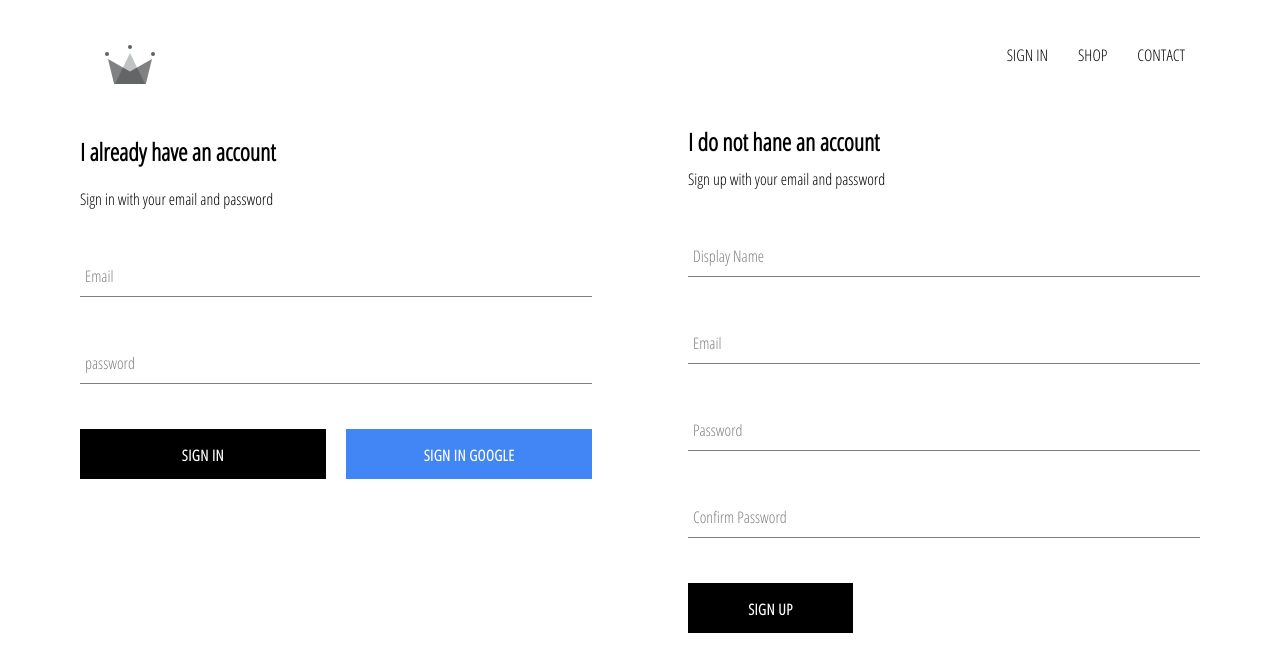
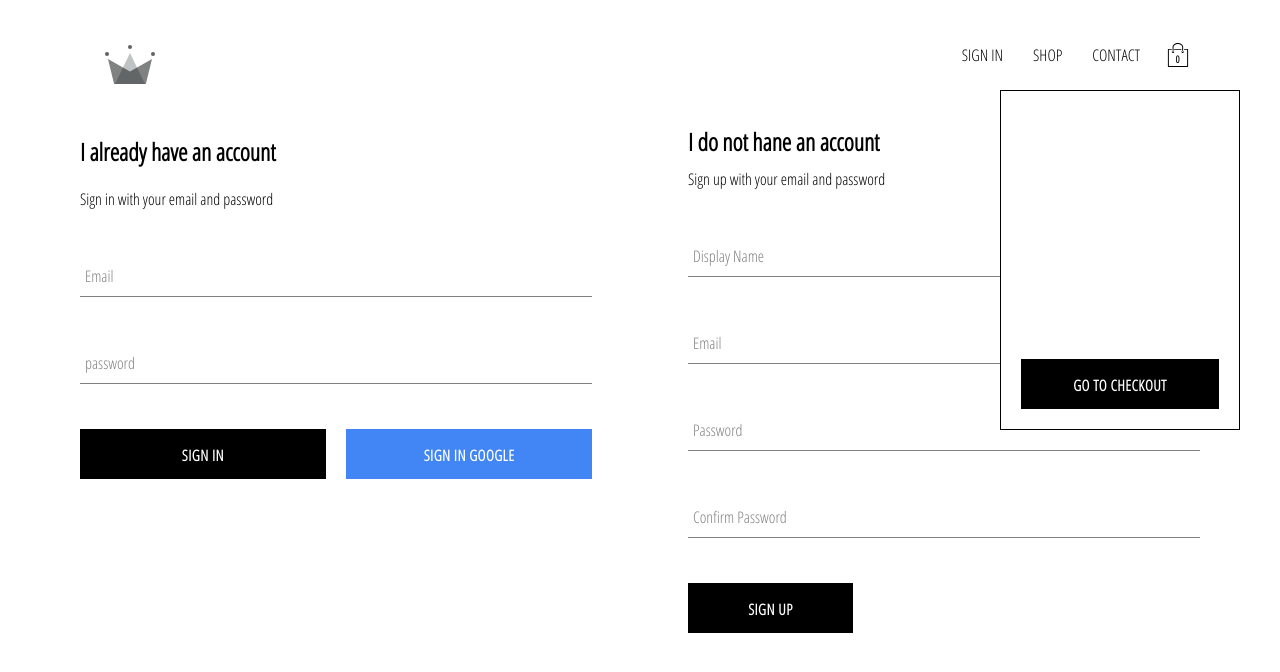
Before and after one commit to AhmedRezk-fe/crwn-clothing, a React (Create React App) app: page /auth in a window 1280 px wide. Shown: the top 672 px of the page. Built offline with nearby package versions, Linux system fonts and the light colour scheme; no server answers.

Commit message:
add cart

```diff
--- a/src/App.js
+++ b/src/App.js
@@ -1,5 +1,5 @@
 import React from "react";
-import { Switch, Route } from "react-router-dom";
+import { Switch, Route ,Redirect } from "react-router-dom";
 
 // import my page
 import HomePage from "./Pages/HomePage/homePage.Component";
@@ -61,15 +61,19 @@
         <Switch>
           <Route exact path="/" component={HomePage} />
           <Route path="/shop" component={ShopPage} />
-          <Route path="/auth" component={Authentication} />
+          <Route exact  path="/auth" render={()=> this.props.currentUser ? (<Redirect to="/" /> ) : (<Authentication />)} />
         </Switch>
       </>
     );
   }
 }
 
+const mapPropsToStat = ({user}) => ({
+  currentUser : user.currentUser
+})
+
 const mapDispachToProps = dispach => ({
   SetCurrentUser : user => dispach(SetCurrentUser(user))
 })
 
-export default connect(null , mapDispachToProps)(App);
+export default connect(mapPropsToStat , mapDispachToProps)(App);
--- a/src/Components/Component_Auth/Sign-Up/SignUP.Component.js
+++ b/src/Components/Component_Auth/Sign-Up/SignUP.Component.js
@@ -28,8 +28,6 @@
     try{
 
         const { user } = await auth.createUserWithEmailAndPassword(email,password );
-        // console.log("name",displayName)
-        // console.log("userAuth",user)
 
         await createUserProfileDocument(user ,{displayName}  )
 
--- a/src/Components/Component_Header/Header/Header.component.js
+++ b/src/Components/Component_Header/Header/Header.component.js
@@ -1,12 +1,14 @@
 import "./Header.style.scss";
 import {Link} from "react-router-dom";
 import {ReactComponent as Logo} from "../../../assets/crown.svg.svg";
+import CartIcon from "../../Componrnt_Cart/Cart.Icon/Cart.Icon"
+import CartDropDown from "../../Componrnt_Cart/Cart-dropdown/Cart-dropdown"
 
 import {auth} from "../../../Firebase/Firebase.Utils";
 import { connect } from "react-redux";
 
 
-const Header = ({currentUser}) => (
+const Header = ({user}) => (
 
     <div className="header">
         <Link className="logo-container" to="/">
@@ -14,8 +16,7 @@
         </Link>
         <div className="options">
             {
-
-                currentUser ?
+                user ?
                 <div className="option" onClick={() => auth.signOut()}>
                     SIGN OUT
                 </div>
@@ -24,14 +25,16 @@
             }
             <Link className="option" to="/shop">SHOP</Link>
             <Link className="option" to="/content">CONTACT</Link>
+            <CartIcon />
         </div>
+            <CartDropDown />
     </div>
 
 )
 
 const mapStateToProps = state => (
     {
-        currentUser : state.user.currentUser
+        user : state.user.currentUser
     }
 )
 
--- /dev/null
+++ b/src/Components/Componrnt_Cart/Cart-dropdown/Cart-dropdown.js
@@ -0,0 +1,11 @@
+import CustomButton from "../../Component_Auth/CustomButton/CustomButton.component";
+import "./Cart-dropdown.scss"
+
+
+const CartDropDown = () => (
+    <div className="cart-dropdown">
+        <div className="cart-items" />
+        <CustomButton >GO TO CHECKOUT</CustomButton>
+    </div>
+)
+export default CartDropDown;
--- /dev/null
+++ b/src/Components/Componrnt_Cart/Cart-dropdown/Cart-dropdown.scss
@@ -0,0 +1,24 @@
+.cart-dropdown {
+    position: absolute;
+    width: 240px;
+    height: 340px;
+    display: flex;
+    flex-direction: column;
+    padding: 20px;
+    border: 1px solid black;
+    background-color: white;
+    top: 90px;
+    right: 40px;
+    z-index: 5;
+
+    .cart-items {
+      height: 240px;
+      display: flex;
+      flex-direction: column;
+      overflow: scroll;
+    }
+
+    button {
+      margin-top: auto;
+    }
+  }
--- /dev/null
+++ b/src/Components/Componrnt_Cart/Cart.Icon/Cart.Icon.js
@@ -0,0 +1,12 @@
+import React from "react"
+import  {ReactComponent  as IconSvg} from "../../../assets/shopping-bag.svg"
+import "./Cart.Icon.scss"
+
+const CartIcon =() => (
+    <div className="cart-icon">
+        <IconSvg className="cart-img" />
+        <span className="item-count">0</span>
+    </div>
+)
+
+export default CartIcon
--- /dev/null
+++ b/src/Components/Componrnt_Cart/Cart.Icon/Cart.Icon.scss
@@ -0,0 +1,21 @@
+.cart-icon {
+    width: 45px;
+    height: 45px;
+    position: relative;
+    display: flex;
+    align-items: center;
+    justify-content: center;
+    cursor: pointer;
+
+    .cart-img {
+      width: 24px;
+      height: 24px;
+    }
+
+    .item-count {
+      position: absolute;
+      font-size: 10px;
+      font-weight: bold;
+      bottom: 12px;
+    }
+  }
--- a/src/Redux/User/user.action.js
+++ b/src/Redux/User/user.action.js
@@ -1,4 +1,6 @@
+import {UserActionTypes} from "./user.type"
+
 export const SetCurrentUser = user => ({
-    type :"SET_CURRENT_USER",
+    type : UserActionTypes.SET_CURRENT_USER,
     payload : user
 })
--- a/src/Redux/User/user.reducer.js
+++ b/src/Redux/User/user.reducer.js
@@ -1,10 +1,12 @@
+import {UserActionTypes} from "./user.type"
+
 const INITIAL_STATE = {
     currentUser : null
 }
 
 const UserReducer = (state = INITIAL_STATE , action) =>{
     switch(action.type){
-        case "SET_CURRENT_USER":
+        case UserActionTypes.SET_CURRENT_USER:
             return {
                 ...state,
                 currentUser : action.payload
--- /dev/null
+++ b/src/Redux/User/user.type.js
@@ -0,0 +1,3 @@
+export const UserActionTypes = {
+    SET_CURRENT_USER: "SET_CURRENT_USER"
+}
```
Also changed, not shown: src/assets/shopping-bag.svg (added), 1 other file (tests, documents, lock files or other folders).
